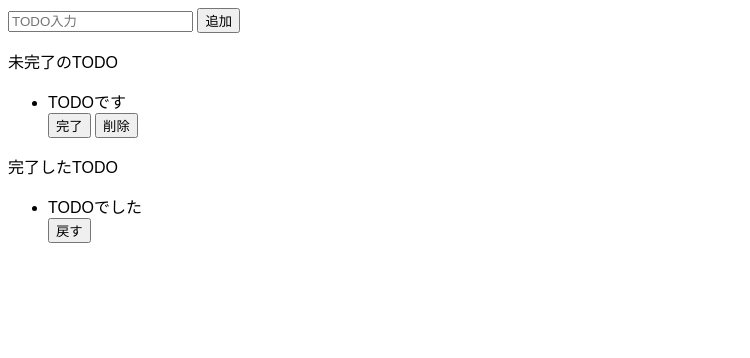
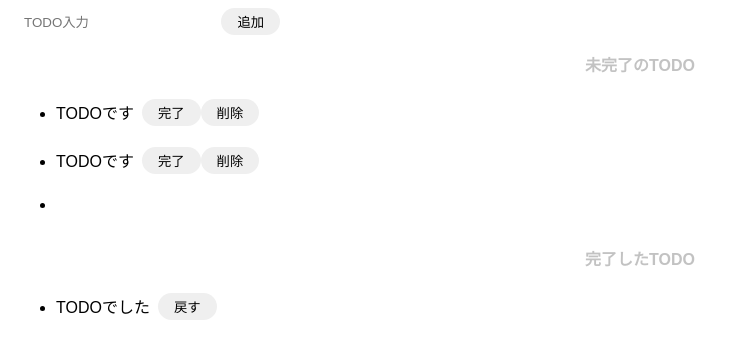
Before and after one commit to KurokoTakaakiGitHub/js-todo-app, a website built with Parcel: page index.html in a window 1280 px wide. Both pictures are taken after a click on the button "追加". Shown: the whole page, without its empty margins (0-750 px from the left). Built offline with nearby package versions, Linux system fonts and the light colour scheme.

Commit message:
Function to add a task (character string)

```diff
--- a/index.html
+++ b/index.html
@@ -1,33 +1,42 @@
 <!DOCTYPE html>
 <html>
-
   <head>
     <title>todo-js</title>
     <meta charset="UTF-8" />
   </head>
 
   <body>
-	<div　calss="input-area" >
-		<input placeholder="TODO入力"/>
-		<button>追加</button>
+    <div calss="input-area">
+      <input id="add-text" placeholder="TODO入力" />
+      <button id="add-button">追加</button>
     </div>
+
     <div calss="imcomplete-area">
-		<p>未完了のTODO</p>
-		<ul>
+      <p class="title">未完了のTODO</p>
+      <ul id="incomplete-list">
+        <div class="list-row">
           <li>TODOです</li>
           <button>完了</button>
           <button>削除</button>
+        </div>
+        <div class="list-row">
+          <li>TODOです</li>
+          <button>完了</button>
+          <button>削除</button>
+        </div>
       </ul>
     </div>
+
     <div calss="complete-area">
-		<p>完了したTODO</p>
+      <p class="title">完了したTODO</p>
       <ul>
+        <div class="list-row">
           <li>TODOでした</li>
           <button>戻す</button>
+        </div>
       </ul>
     </div>
-	<script src="src/index.js">
-	</script>
+
+    <script src="src/index.js"></script>
   </body>
-
 </html>
--- a/src/index.js
+++ b/src/index.js
@@ -1 +1,25 @@
 import "./styles.css";
+
+const onClickAdd = () => {
+  // 値取得、初期化
+  const inputText = document.getElementById("add-text").value;
+  document.getElementById("add-text").value = "";
+
+  // div生成、クラス名追加
+  const div = document.createElement("div");
+  div.className = "list-row";
+
+  // li生成、入力値を設定する
+  const li = document.createElement("li");
+  li.innerText = inputText;
+
+  // divの子要素にliを追加
+  div.appendChild(li);
+
+  // listの子要素にdivを追加
+  document.getElementById("incomplete-list").appendChild(div);
+};
+
+document
+  .getElementById("add-button")
+  .addEventListener("click", () => onClickAdd());
--- a/src/styles.css
+++ b/src/styles.css
@@ -2,6 +2,68 @@ body {
   font-family: sans-serif;
 }
 
+input {
+  border-radius: 16px;
+  border: none;
+  padding: 6px 16px;
+  outline: none;
+}
+
+button {
+  border-radius: 16px;
+  border: none;
+  padding: 4px 16px;
+}
+
+button:hover {
+  background-color: pink;
+  color: white;
+  cursor: pointer;
+}
+
+li {
+  margin: 8px;
+}
+
+.test1 {
+  background-color: aqua;
+}
+
+.test2 {
+  background-color: aqua;
+}
+
+.test3 {
+  background-color: aqua;
+}
+
 .input-area {
-  background-color: #c1ffff;
+  background-color: skyblue;
+  width: 400px;
+  height: 30px;
+  padding: 8px;
+  margin: 8px;
+  border-radius: 8px;
 }
+
+.complete-area {
+  background-color: red;
+  width: 400px;
+  height: 200px;
+  padding: 8px;
+  margin: 8px;
+  border-top-left-radius: 8px;
+}
+
+.title {
+  text-align: center;
+  margin: top;
+  font-weight: bold;
+  color: #6666;
+}
+
+.list-row {
+  display: flex;
+  align-items: center;
+  padding-bottom: 8px;
+}
```
Lines whose indentation alone changed are shown as unchanged.
